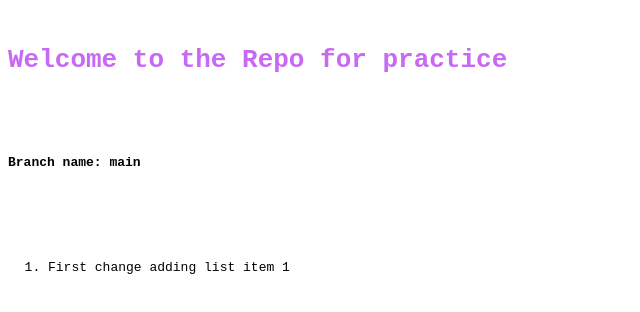
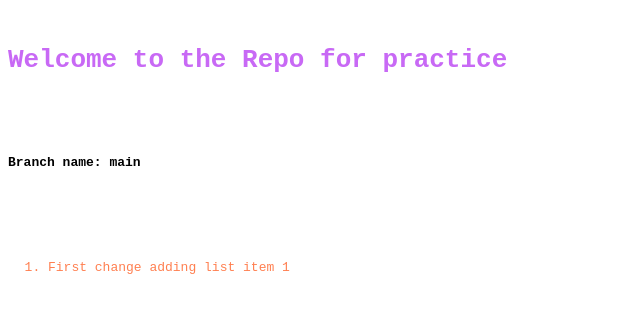
Before and after one commit to abuabddullah/repo-for-practice, a plain HTML site: page index.html in a window 1280 px wide. Shown: the whole page, without its empty margins (0-640 px from the left). Drawn offline with Linux system fonts and the light colour scheme.

Commit message:
second change correcting nested tag

```diff
--- a/style.css
+++ b/style.css
@@ -2,6 +2,6 @@ h1{
     color: rgb(200, 105, 245);
     font-weight: 800;
 }
-ul li{
+ol li{
     color:coral;
     }
```
